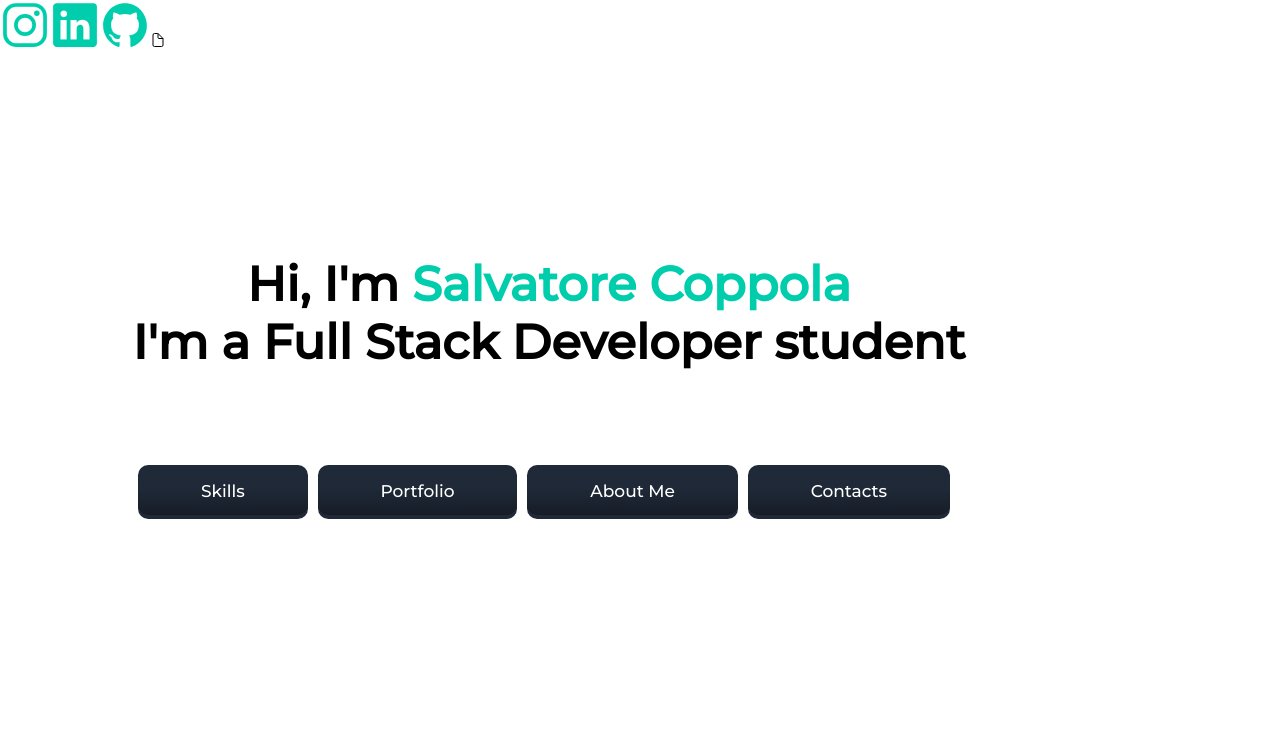
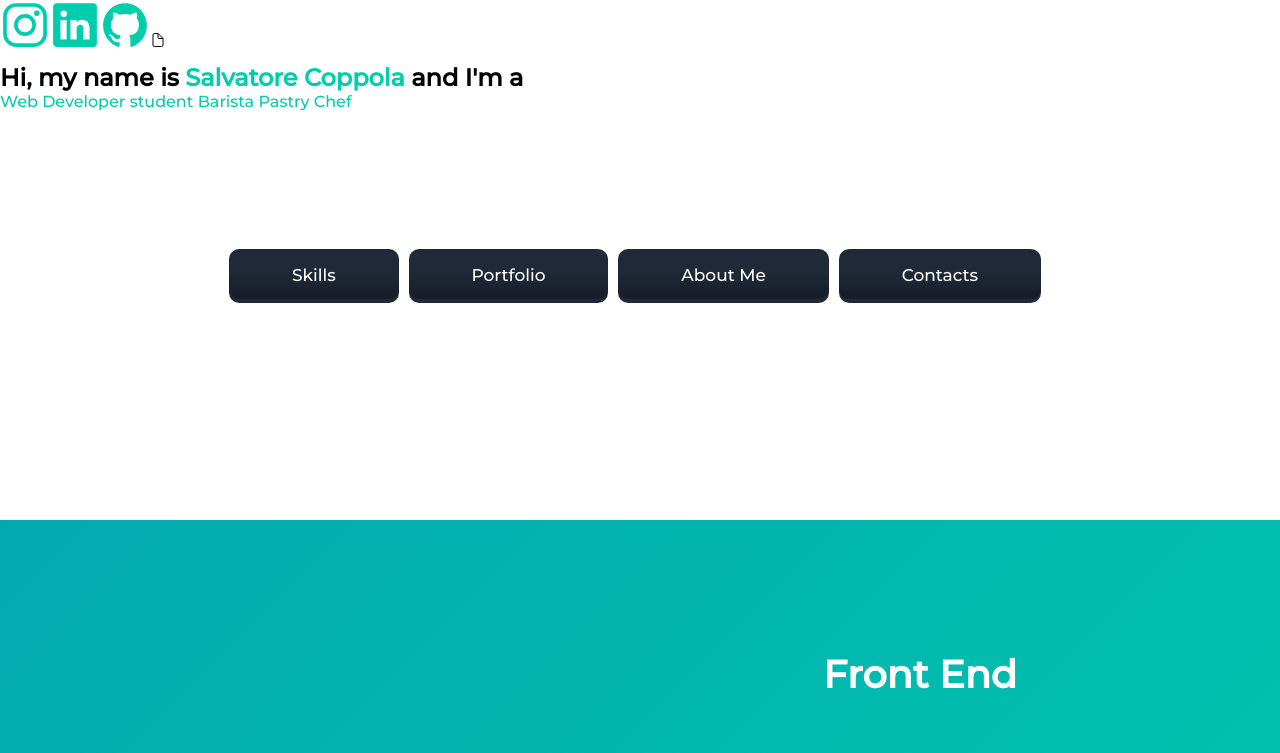
Before and after one commit to salvatorecoppola/firstportfolio, a plain HTML site: page index.html in a window 1280 px wide. Shown: the top 753 px of the page. Drawn offline with nearby package versions, Linux system fonts and the light colour scheme; a web font is replaced by a local one.

Commit message:
Add files via upload

```diff
--- a/index.html
+++ b/index.html
@@ -11,10 +11,15 @@
         </style>
      </head>
 <body>
-    <script type="module" src="https://unpkg.com/ionicons@5.5.2/dist/ionicons/ionicons.esm.js"></script>
-    <script nomodule src="https://unpkg.com/ionicons@5.5.2/dist/ionicons/ionicons.js"></script>
+    <script defer src="./js/script.js"></script>
+    <script defer type="module" src="https://unpkg.com/ionicons@5.5.2/dist/ionicons/ionicons.esm.js"></script>
+    <script defer nomodule src="https://unpkg.com/ionicons@5.5.2/dist/ionicons/ionicons.js"></script>
+    <script defer type="module" src="https://unpkg.com/ionicons@5.5.2/dist/ionicons/ionicons.esm.js"></script>
 <header>
+
 <!--social links-->
+
+
     <div class="navbar">
         <ul class="menu">
             <li><a href="#https://www.instagram.com/scwdeveloper/" target="_blank"><ion-icon name="logo-instagram"></ion-icon></a></li>
@@ -24,13 +29,29 @@
         </ul>
     </div>
 </header>
+
+
+<!--social links ends-->
+
 <main>
 <!--presentation section-->
-     <div id="presentation">
-         <div class="description">
-            <h1>Hi, I'm <span style="color: #00cdac;"> Salvatore Coppola </span> <br>
-            I'm a Full Stack Developer student</h1>
+<section class="home">
+    <div class="container">
+       <div class="row">
+           <div class="home-text">
+            <h1>Hi, my name is <span style="color: #00cdac;"> Salvatore Coppola </span>and I'm a <br> </h1>
+                <p class="animate-text">
+                   <span style="color: #00cdac;">Web Developer student</span>
+                   <span style="color: #00cdac;">Barista</span>
+                   <span style="color: #00cdac;">Pastry Chef</span>
+                </p>
+           </div>
+       </div>
+    </div>
+</section>
 <!--cta buttons-->
+
+
          <div class="bio">
                 <ul>
                 <li class="button"><a href='#skills'>
@@ -63,15 +84,23 @@
          </div>
      </div>
 
-<!--parent section skills-->
+
+<!--cta buttons & presentation ends-->
+
+
+
+<!--parent section skills start-->
     <div class="parentskills">
+
 
 <!--skills section on the left-->
     <div class="skills">
         <p> Competenze ancora in fase di sviluppo.</p>
 
     </div>
-<!--skills section on the right-->
+
+
+    <!--skills section on the right-->
     <div class="imagesskills">
         <h2><a name="skills">Front End</a></h2>
         <div id="images">
@@ -80,18 +109,30 @@
         </div>
     </div>
 </div>
-<!--projects parent section-->
+
+<!--skills section ends-->
+
+
+
+<!--projects parent section start-->
+
+
 <div class="parentprojects">
     <div class="projects">
        <h3><a name="port">Progetti</a></h3>
        <p>Questa sezione attualmente è vuota, ma sto lavorando per aggiornarla con nuovi progetti. Ritorna tra un pò di tempo, troverai sicuramente qualcosa!</p>
    </div>
 </div>
-<!--about me section-->
+
+
+<!--about me section start-->
+
+
 <div class="about"><a name="about"></a>
     <div class="me">
 
        <!--personal photo-->
+     <img src="./assets/tor2.png"  class="img"loading="lazy"width="300px">
 
     </div>
    <div class="mypic"> <h4>About Me</h4>
@@ -105,7 +146,13 @@
       </p>
     </div>
 </div>
-<!--contacts form section-->
+
+<!--about me section end-->
+
+
+<!--contacts form section start-->
+
+
 <div class="contactsparent">
 <div class="contacts">
 
@@ -121,6 +168,10 @@
 </div>
 </div>
 </main>
+
+<!--contacts form end-->
+
+<!--footer with social start-->
 <footer>
     <div class="footer">
         <ul class="social">
@@ -131,5 +182,6 @@
         </ul>
     </div>
 </footer>
+<!--footer with social end-->
     </body>
 </html>
```
